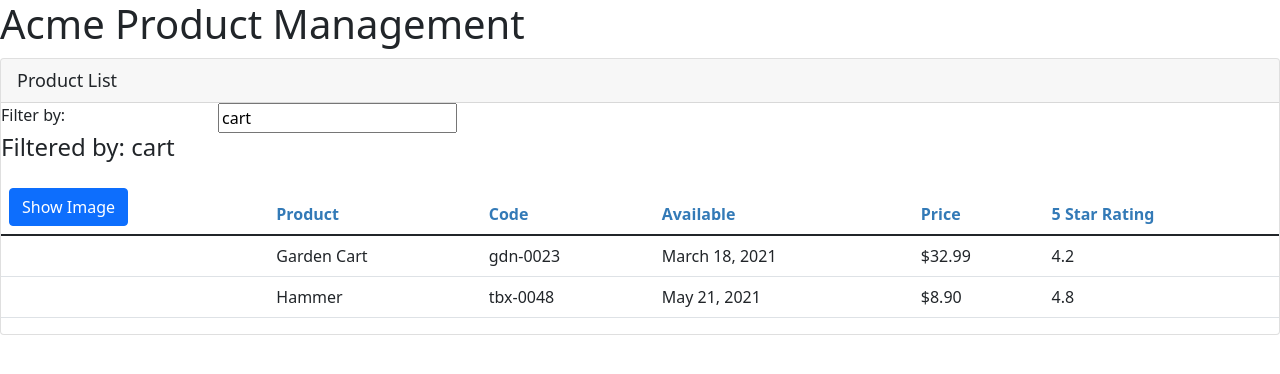
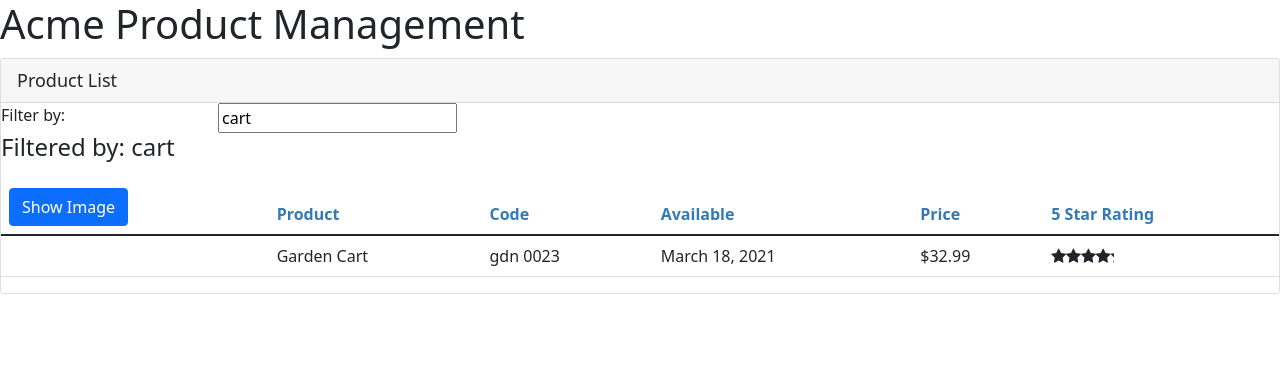
Before and after one commit to steniojoseph27/productsManagement, an Angular app: page /welcome in a window 1280 px wide. Shown: the top 374 px of the page. Built offline with nearby package versions, Linux system fonts and the light colour scheme.

Commit message:
Complete filter option, created component for starRating to display star image instead of number.

```diff
--- a/src/app/app.module.ts
+++ b/src/app/app.module.ts
@@ -4,11 +4,15 @@ import { BrowserModule } from '@angular/platform-browser';
 
 import { AppComponent } from './app.component';
 import { ProductListComponent } from './products/product-list.component';
+import { ConvertToSpacePipe } from './shared/convert-to-spaces.pipe';
+import { StarComponent } from './shared/star.component';
 
 @NgModule({
   declarations: [
     AppComponent,
-    ProductListComponent
+    ProductListComponent,
+    ConvertToSpacePipe,
+    StarComponent
   ],
   imports: [
     BrowserModule,
--- a/src/app/products/product-list.component.html
+++ b/src/app/products/product-list.component.html
@@ -31,7 +31,7 @@
                 </tr>
             </thead>
             <tbody>
-                <tr *ngFor='let product of products'>
+                <tr *ngFor='let product of filteredProducts'>
                     <td>
                         <img *ngIf='showImage' [src]='product.imageUrl'
                         [title]='product.productName'
@@ -39,10 +39,12 @@
                         [style.margin.px] = 'imageMargin'>
                     </td>
                     <td>{{ product.productName }}</td>
-                    <td>{{ product.productCode | lowercase }}</td>
+                    <td>{{ product.productCode | lowercase | convertToSpaces:'-' }}</td>
                     <td>{{ product.releaseDate }}</td>
                     <td>{{ product.price | currency:'USD':'symbol':'1.2-2' }}</td>
-                    <td>{{ product.starRating }}</td>
+                    <td>
+                        <pm-star [rating]='product.starRating'></pm-star>
+                    </td>
                 </tr>
             </tbody>
         </table>
--- a/src/app/products/product-list.component.ts
+++ b/src/app/products/product-list.component.ts
@@ -1,4 +1,4 @@
-import { Component } from "@angular/core";
+import { Component, OnInit } from "@angular/core";
 import { IProduct } from "./product";
 
 @Component({
@@ -7,12 +7,24 @@ import { IProduct } from "./product";
     styleUrls: ['./product-list.component.css']
 })
 
-export class ProductListComponent{
+export class ProductListComponent implements OnInit {
     pageTitle: string = 'Product List';
     imageWidth: number = 50;
     imageMargin: number = 2;
     showImage: boolean = false;
-    listFilter: string = 'cart';
+
+    private _listFilter: string = '';
+    get listFilter(): string {
+        return this._listFilter;
+    }
+    set listFilter(value: string){
+        this._listFilter = value;
+        console.log('In setter:', value);
+        this.filteredProducts = this.performFilter(value);
+    }
+
+    filteredProducts: IProduct[] = [];
+
     products: IProduct[] = [
         {
             "productId": 2,
@@ -36,8 +48,17 @@ export class ProductListComponent{
           },
     ];
 
+    performFilter(filterBy: string): IProduct[] {
+        filterBy = filterBy.toLocaleUpperCase();
+        return this.products.filter((product: IProduct) =>
+        product.productName.toLocaleUpperCase().includes(filterBy));
+    }
+
     toggleImage(): void {
         this.showImage = !this.showImage;
     }
 
+    ngOnInit(): void {
+        this.listFilter = 'cart';
+    }
 }
--- /dev/null
+++ b/src/app/shared/convert-to-spaces.pipe.ts
@@ -0,0 +1,10 @@
+import { Pipe, PipeTransform } from "@angular/core";
+
+@Pipe({
+    name: 'convertToSpaces'
+})
+export class ConvertToSpacePipe implements PipeTransform {
+    transform(value: string, character: string): string {
+        return value.replace(character, ' ');
+    }
+}
--- /dev/null
+++ b/src/app/shared/star.component.ts
@@ -0,0 +1,15 @@
+import { Component, Input, OnChanges } from "@angular/core";
+
+@Component({
+    selector: 'pm-star',
+    templateUrl: './star.component.html',
+    styleUrls: ['./star.component.css']
+})
+export class StarComponent implements OnChanges {
+    @Input() rating: number = 0;
+    cropWidth: number = 75;
+
+    ngOnChanges(): void {
+        this.cropWidth = this.rating * 75/5;
+    }
+}
```
